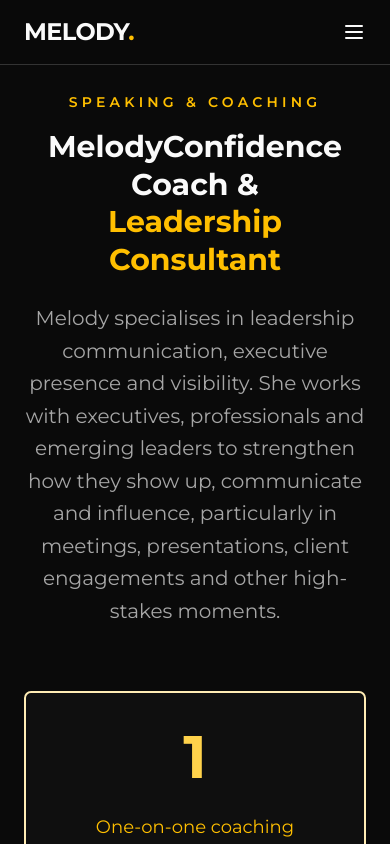
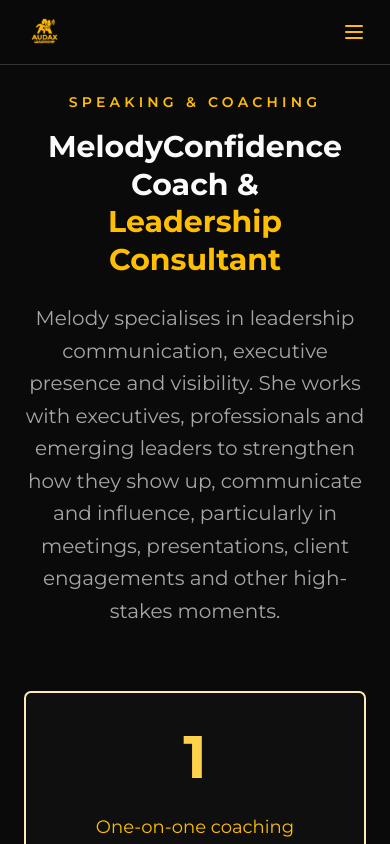
Before and after one commit to marllowscott/melody-s-sanctuary-1, a React (Vite) app: page /book in a window 390 px wide. Shown: the top 844 px of the page. Built offline with nearby package versions, Linux system fonts and the light colour scheme; the HTML template or start-up script is replaced by a standard one.

Commit message:
Update logo with brand color #ffbF00 and responsive sizing

```diff
--- a/src/components/layout/Footer.tsx
+++ b/src/components/layout/Footer.tsx
@@ -9,9 +9,13 @@ const Footer = () => {
         <div className="grid grid-cols-1 md:grid-cols-4 gap-12">
           {/* Brand */}
           <div className="md:col-span-2">
-            <Link to="/" className="text-3xl font-bold tracking-tight">
-              <span className="text-foreground">MELODY</span>
-              <span className="text-primary">.</span>
+            <Link to="/" className="inline-block mb-4">
+              <img
+                src="/al-logo.svg"
+                alt="AL Leadership Logo"
+                className="h-12 w-auto"
+                style={{ filter: 'brightness(0) saturate(100%) invert(73%) sepia(89%) saturate(1592%) hue-rotate(354deg) brightness(101%) contrast(101%)' }}
+              />
             </Link>
             <p className="mt-4 text-muted-foreground max-w-md leading-relaxed">
               Empowering professionals to communicate with confidence, clarity, and impact.
--- a/src/components/layout/Header.tsx
+++ b/src/components/layout/Header.tsx
@@ -22,9 +22,13 @@ const Header = () => {
       <div className="container mx-auto px-6 py-4">
         <nav className="flex items-center justify-between">
           {/* Logo */}
-          <Link to="/" className="text-2xl font-bold tracking-tight">
-            <span className="text-foreground">MELODY</span>
-            <span className="text-primary">.</span>
+          <Link to="/" className="flex items-center">
+            <img
+              src="/al-logo.svg"
+              alt="AL Leadership Logo"
+              className="h-8 md:h-[70px] w-auto"
+              style={{ filter: 'brightness(0) saturate(100%) invert(73%) sepia(89%) saturate(1592%) hue-rotate(354deg) brightness(101%) contrast(101%)' }}
+            />
           </Link>
 
           {/* Desktop Navigation */}
@@ -51,7 +55,8 @@ const Header = () => {
 
           {/* Mobile Menu Button */}
           <button
-            className="md:hidden text-foreground"
+            className="md:hidden"
+            style={{ color: '#ffbF00' }}
             onClick={() => setIsMenuOpen(!isMenuOpen)}
             aria-label="Toggle menu"
           >
```
Also changed, not shown: public/al-logo.svg (added).
